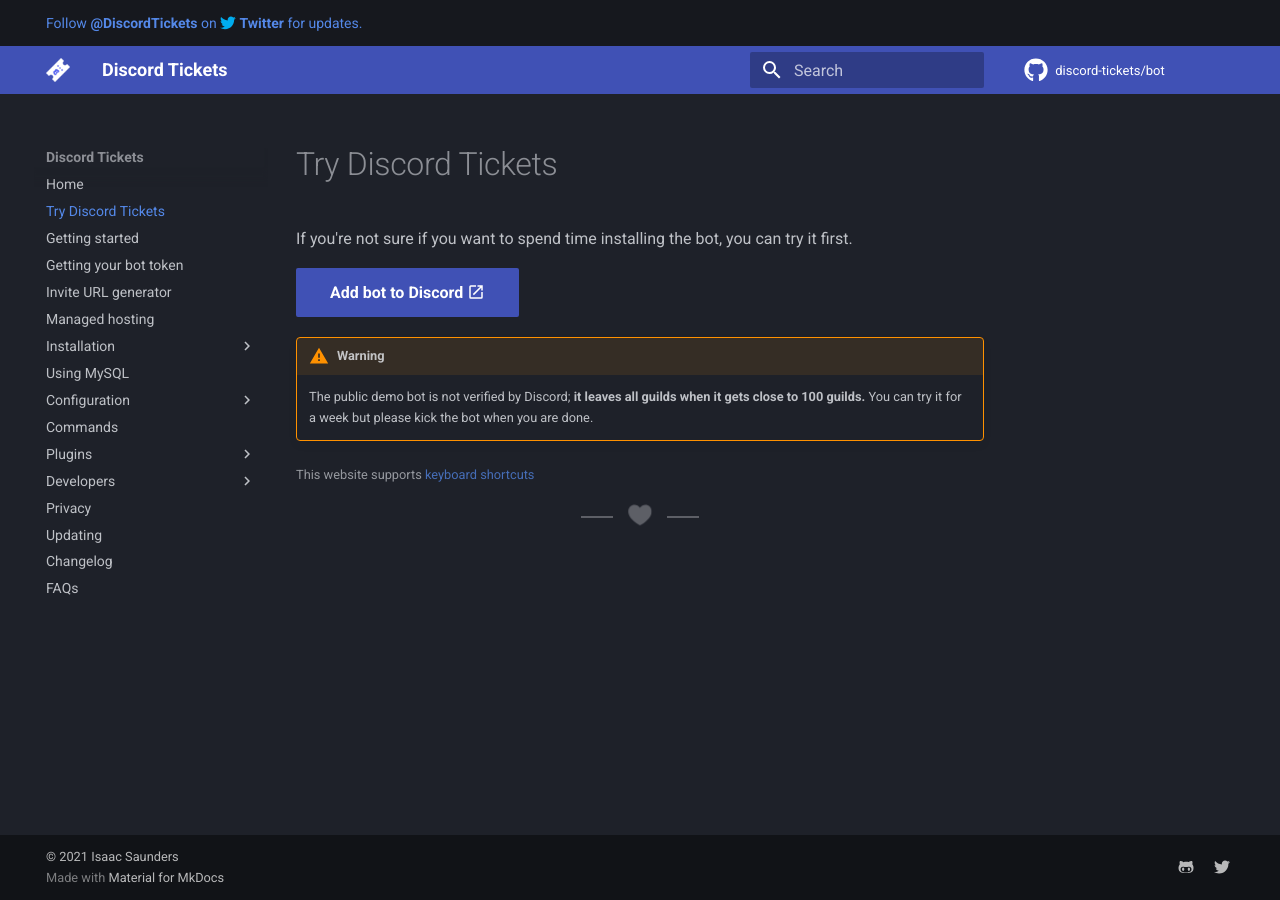
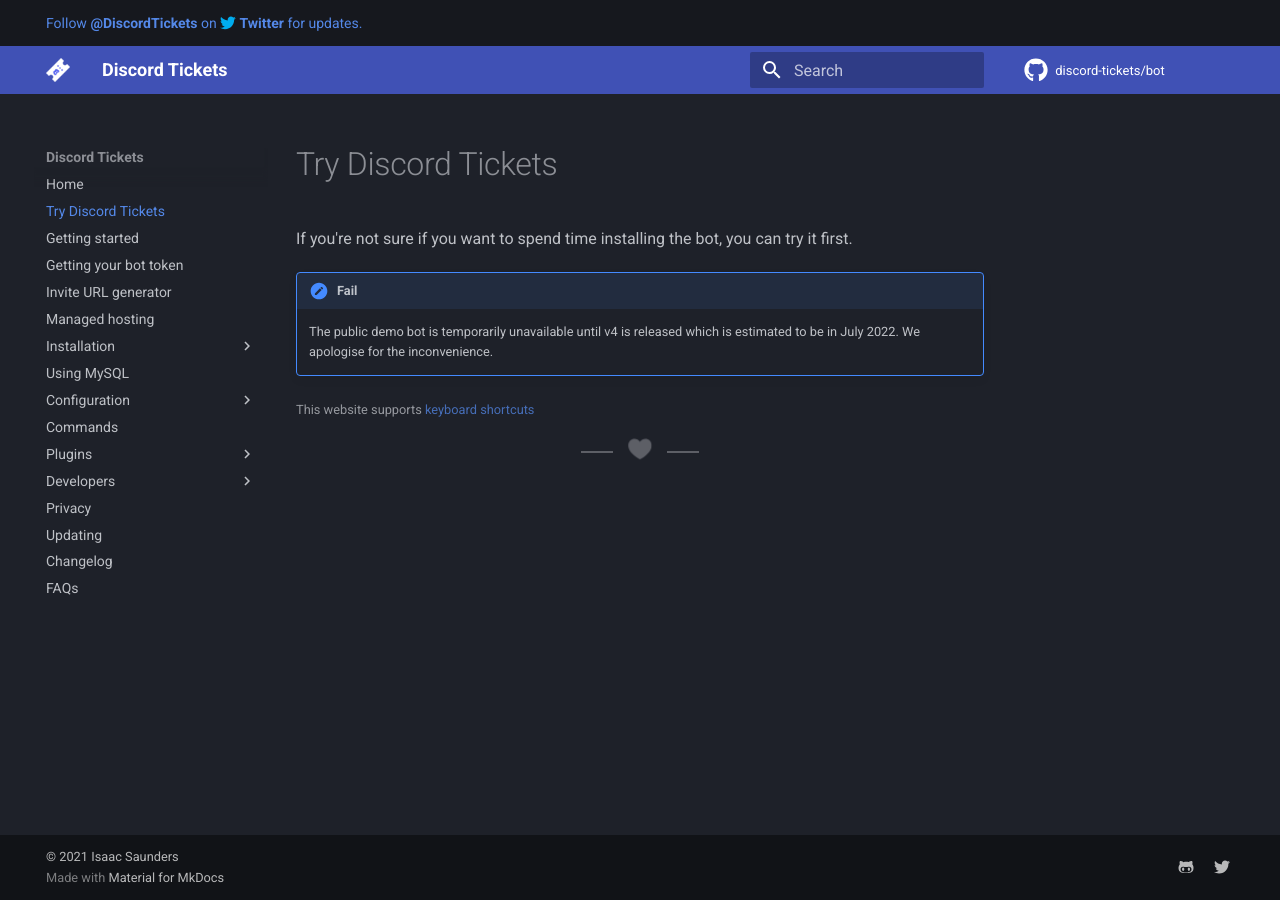
Before and after one commit to discord-tickets/docs, an MkDocs documentation site: the page built from docs/try.md, in a window 1280 px wide. Built offline with MkDocs 1.6.1 and Material for MkDocs 9.7.7, drawn with Linux system fonts in a browser that asks for light colours; comment, search, counter and statistics services are not loaded.

Commit message:
Update try.md

```diff
--- a/docs/try.md
+++ b/docs/try.md
@@ -2,7 +2,5 @@
 
 If you're not sure if you want to spend time installing the bot, you can try it first.
 
-<a class="md-button md-button--primary" href="https://discord.com/oauth2/authorize?scope=applications.commands%20bot&permissions=126032&client_id=891279986848309259" target="_blank">Add bot to Discord :material-open-in-new:</a>
-
-!!! warning
-	The public demo bot is not verified by Discord; **it leaves all guilds when it gets close to 100 guilds.** You can try it for a week but please kick the bot when you are done.
+!!! fail
+	The public demo bot is temporarily unavailable until v4 is released which is estimated to be in July 2022. We apologise for the inconvenience.
```
